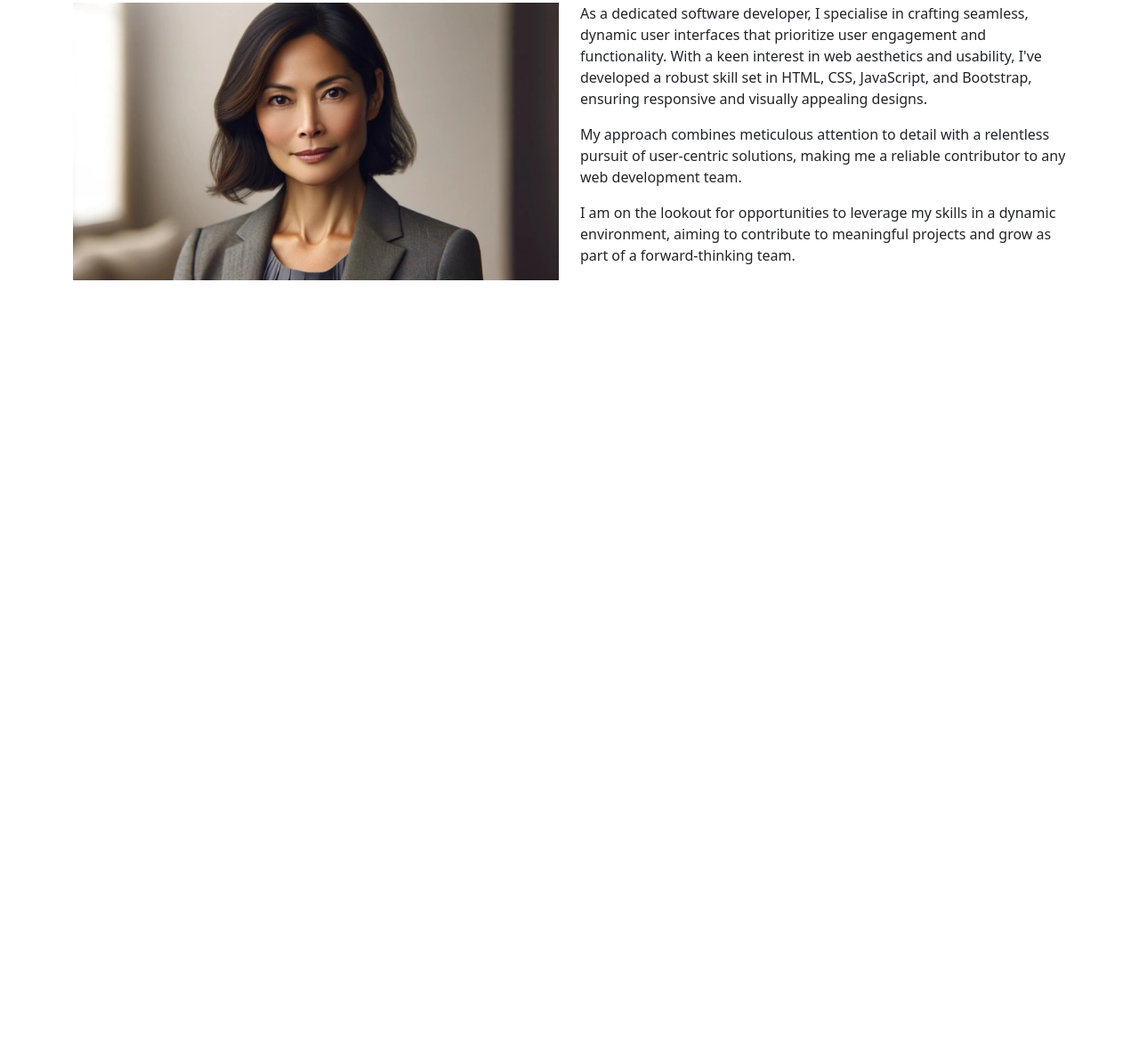
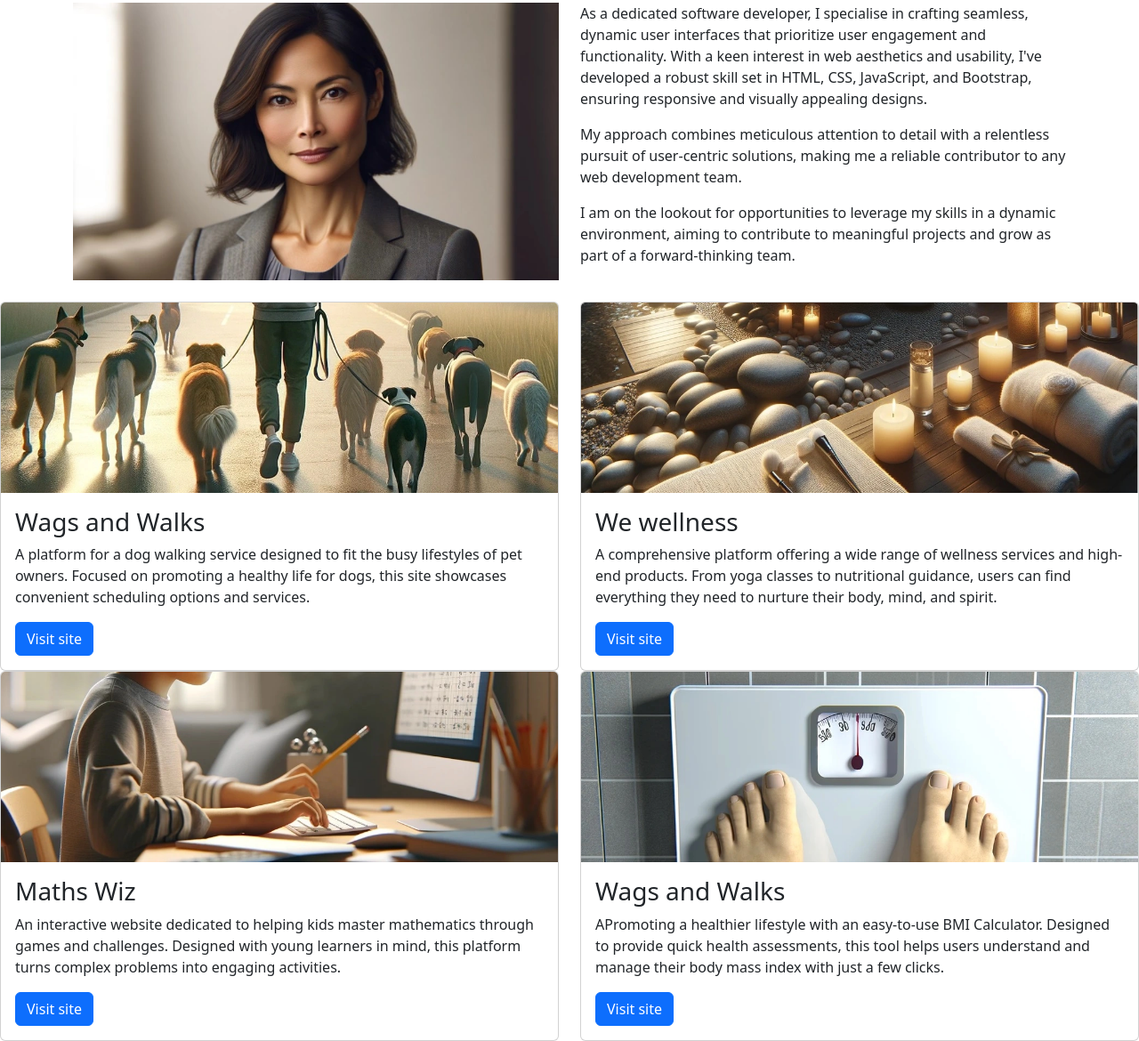
Before and after one commit to mabeltechky/portfolio, a plain HTML site: page index.html in a window 1280 px wide. Shown: the part 544-1714 px from the top of the page at 89% size. Before the commit the page ends 883 px from the top, so only its background shows below. Drawn offline with nearby package versions, Linux system fonts and the light colour scheme.

Commit message:
Add responsive portfoloi card

```diff
--- a/index.html
+++ b/index.html
@@ -98,6 +98,63 @@
         </div>
     </section>
     <!-- portfolio section starts here -->
+     <section id = "portfolio class = "container">
+        <div class = "row">
+            <div class="col-12 col-md-6">
+                <div class="card">
+                    <img src="assets/images/wags-and-walks.webp" class="card-img-top" alt="A man walking several dogs early in the morning">
+                    <div class="card-body">
+                        <h3 class="card-title">Wags and Walks</h3>
+                        <p class = "class-text">A platform for a dog walking service designed to fit the busy lifestyles of pet
+                owners. Focused on promoting a healthy life for dogs, this site showcases convenient scheduling options
+                and services.</p>
+                <a href="#" class="btn btn-primary">Visit site</a>
+
+                    </div>
+
+                </div>
+            </div>
+            <div class="col-12 col-md-6">
+                <div class="card">
+                    <img src="assets/images/we-wellness.webp" class="card-img-top" alt="A spa with candles towels and natural material">
+                    <div class="card-body">
+                        <h3 class="card-title">We wellness</h3>
+                        <p class = "class-text">A comprehensive platform offering a wide range of wellness services and high-end products. From yoga classes to nutritional guidance, users can find everything they need to nurture their body, mind, and spirit.</p>
+                <a href="#" class="btn btn-primary">Visit site</a>
+
+                    </div>
+
+                </div>
+            </div>
+            <div class="col-12 col-md-6">
+                <div class="card">
+                    <img src="assets/images/math-wiz.webp" class="card-img-top" alt="A child practicing math at a computer">
+                    <div class="card-body">
+                        <h3 class="card-title">Maths Wiz</h3>
+                        <p class = "class-text"> An interactive website dedicated to helping kids master mathematics through games and challenges. Designed with young learners in mind, this platform turns complex problems into engaging activities.</p>
+                <a href="#" class="btn btn-primary">Visit site</a>
+
+                    </div>
+
+                </div>
+            </div>
+            <div class="col-12 col-md-6">
+                <div class="card">
+                    <img src="assets/images/bmi-calculator.webp" class="card-img-top" alt="Weighing scales seen from the first person view of the person standing on the scales">
+                    <div class="card-body">
+                        <h3 class="BMI Calculator">Wags and Walks</h3>
+                        <p class = "class-text">APromoting a healthier lifestyle with an easy-to-use BMI Calculator. Designed to provide quick health assessments, this tool helps users understand and manage their body mass index with just a few clicks.</p>
+                <a href="#" class="btn btn-primary">Visit site</a>
+
+                    </div>
+
+                </div>
+            </div>
+
+
+        </div>
+
+     </section>
 
 </main>
 
```
